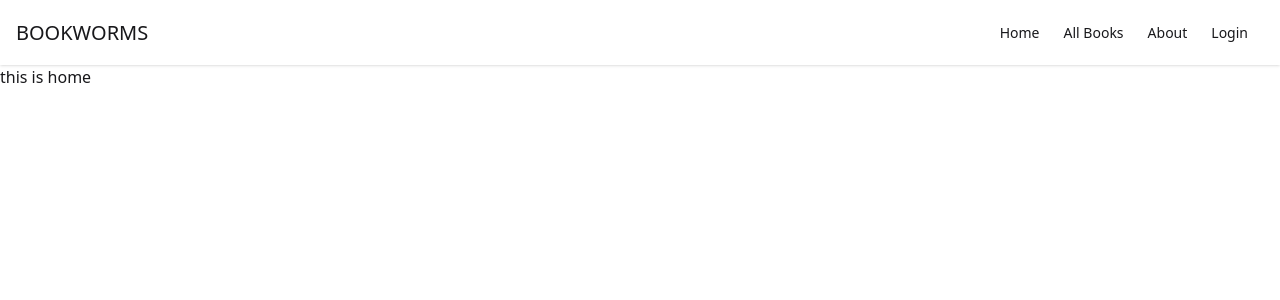
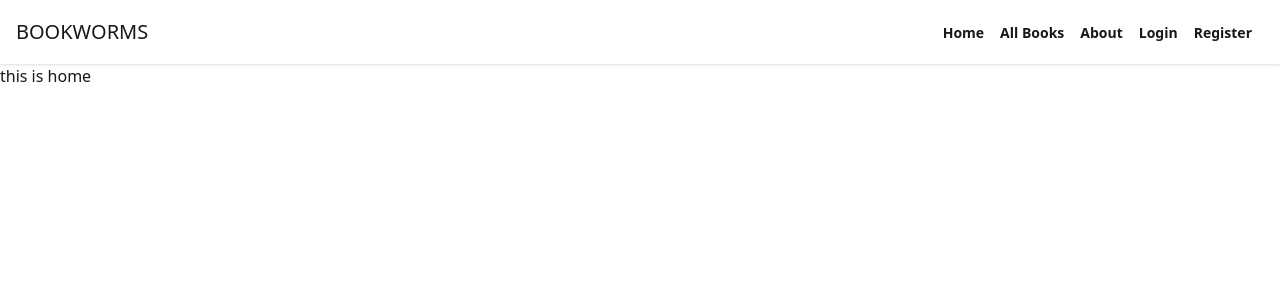
Before and after one commit to robiul1hossen/bookworm, a React (Vite) app: page / in a window 1280 px wide. Shown: the top 300 px of the page. Built offline with nearby package versions, Linux system fonts and the light colour scheme; no server answers.

Commit message:
implemented logout feature

```diff
--- a/src/components/Navbar.jsx
+++ b/src/components/Navbar.jsx
@@ -1,20 +1,48 @@
+import { use } from "react";
 import { NavLink } from "react-router";
+import { AuthContext } from "../context/AuthContext";
+import { toast } from "react-toastify";
 
 const Navbar = () => {
+  const { user, logoutUser } = use(AuthContext);
+  const handleLogout = () => {
+    logoutUser()
+      .then(() => toast.success("Successfully Sign Out"))
+      .catch((error) => toast.error(error.message));
+  };
   const links = (
     <>
-      <li>
-        <NavLink to="/">Home</NavLink>
-      </li>
-      <li>
-        <NavLink to="/all-books">All Books</NavLink>
-      </li>
-      <li>
-        <NavLink to="/about">About</NavLink>
-      </li>
-      <li>
-        <NavLink to="/auth/login">Login</NavLink>
-      </li>
+      <NavLink to="/">
+        <li className="font-semibold mx-2">Home</li>
+      </NavLink>
+      <NavLink to="/all-books">
+        <li className="font-semibold mx-2">All Books</li>
+      </NavLink>
+      <NavLink to="/about">
+        <li className="font-semibold mx-2">About</li>
+      </NavLink>
+      {user ? (
+        <>
+          <NavLink onClick={handleLogout} to="/auth/login">
+            <li className="font-semibold mx-2">Logout</li>
+          </NavLink>
+          <img
+            src={user?.photoURL}
+            alt=""
+            className="w-8 h-8 rounded-full cursor-pointer"
+            referrerPolicy="no-referrer"
+          />
+        </>
+      ) : (
+        <>
+          <NavLink to="/auth/login">
+            <li className="font-semibold mx-2">Login</li>
+          </NavLink>
+          <NavLink to="/auth/register">
+            <li className="font-semibold mx-2">Register</li>
+          </NavLink>
+        </>
+      )}
     </>
   );
   return (
--- a/src/context/AuthProvider.jsx
+++ b/src/context/AuthProvider.jsx
@@ -32,7 +32,7 @@ const AuthProvider = ({ children }) => {
     return signInWithPopup(auth, gootleProvider);
   };
 
-  const logoutUSer = () => {
+  const logoutUser = () => {
     setLoading(true);
     return signOut(auth);
   };
@@ -54,10 +54,10 @@ const AuthProvider = ({ children }) => {
     CreateUer,
     loginUser,
     loginWithGoogle,
+    logoutUser,
     updateUser,
     user,
     loading,
-    logoutUSer,
   };
   return <AuthContext value={authInfo}>{children}</AuthContext>;
 };
--- a/src/main.jsx
+++ b/src/main.jsx
@@ -5,11 +5,15 @@ import { RouterProvider } from "react-router";
 import App from "./App.jsx";
 import { router } from "./routes/routes.jsx";
 import AuthProvider from "./context/AuthProvider.jsx";
+import { ToastContainer } from "react-toastify";
 
 createRoot(document.getElementById("root")).render(
   <StrictMode>
-    <AuthProvider>
-      <RouterProvider router={router} />
-    </AuthProvider>
+    <>
+      <AuthProvider>
+        <RouterProvider router={router} />
+      </AuthProvider>
+      <ToastContainer />
+    </>
   </StrictMode>
 );
```
